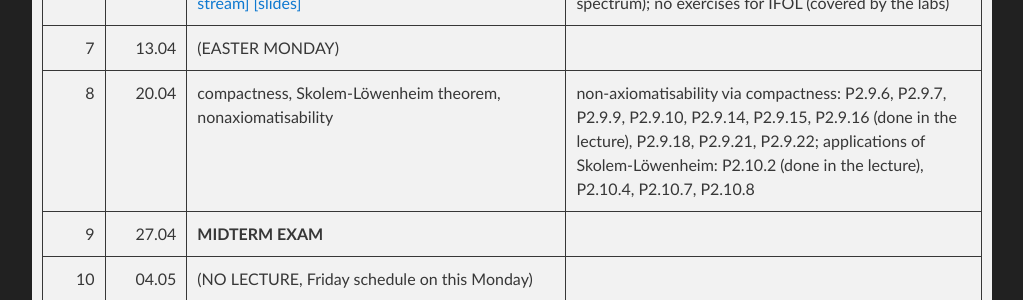
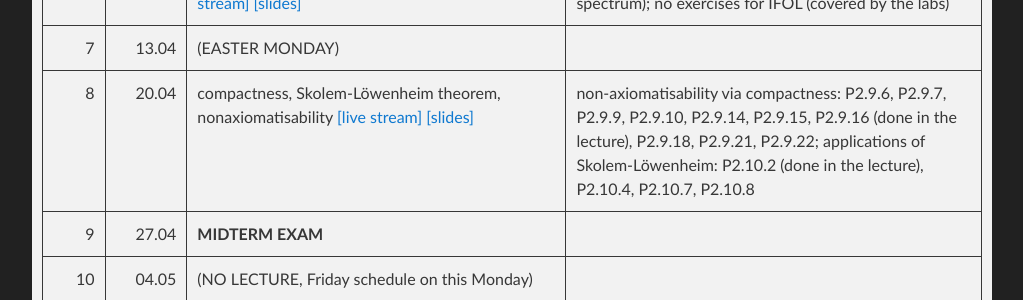
Before and after one commit to lclem/logic_course, a Jekyll site: the page built from docs/index.md, in a window 1280 px wide and 900 px high, scrolled down 2778 px. Shown: the part 153-453 px from the top of the window, without its empty margins (128-1151 px from the left). Built offline with Jekyll 4.4.1, drawn with Linux system fonts in a browser that asks for light colours; our own code applies the rules of GitHub Pages for plain Markdown files.

Commit message:
Update index.md

```diff
--- a/docs/index.md
+++ b/docs/index.md
@@ -65,7 +65,7 @@
 | 5 | 30.03 | Hilbert's proof system for first-order logic, soundness, completeness [[live stream]](https://youtu.be/i1Nl1XOGxZ0) [[slides]](slides/06-completeness_FO.pdf) | expressing properties in first-order logic: spectrum (P2.8.2-2.8.9) and its closure properties (P2.8.10-13); infiniteness (P2.3.4-7) |
 | 6 | 06.04 | intuitionistic first-order logic: tautology examples, natural deduction, dependent types, lambdaP1 calculus, Kripke models, negative translation [[live stream]](https://youtu.be/epzULiW39p8) [[slides]](slides/07-intuitionistic_FO.pdf) | more on spectrum: P2.8.15 (semilinear sets), P2.8.21-22 (spectra of existential and universal sentences), P2.8.29 (spectra are in NEXPTIME), P2.8.25-26 (counting spectrum); no exercises for IFOL (covered by the labs) |
 | 7 | 13.04 | (EASTER MONDAY) |
-| 8 | 20.04 | compactness, Skolem-Löwenheim theorem, nonaxiomatisability | non-axiomatisability via compactness: P2.9.6, P2.9.7, P2.9.9, P2.9.10, P2.9.14, P2.9.15, P2.9.16 (done in the lecture), P2.9.18, P2.9.21, P2.9.22; applications of Skolem-Löwenheim: P2.10.2 (done in the lecture), P2.10.4, P2.10.7, P2.10.8 |
+| 8 | 20.04 | compactness, Skolem-Löwenheim theorem, nonaxiomatisability [[live stream]](https://youtu.be/E4JnHcKoTvo) [[slides]](slides/08-compactness_and_SL.pdf) | non-axiomatisability via compactness: P2.9.6, P2.9.7, P2.9.9, P2.9.10, P2.9.14, P2.9.15, P2.9.16 (done in the lecture), P2.9.18, P2.9.21, P2.9.22; applications of Skolem-Löwenheim: P2.10.2 (done in the lecture), P2.10.4, P2.10.7, P2.10.8 |
 | 9 | 27.04 | **MIDTERM EXAM** | |
 | 10 | 04.05 | (NO LECTURE, Friday schedule on this Monday) | |
 | 11 | 11.05 | isomorphism, logical relations, Ehrenfeucht-Fraïssé games, inexpressibility | |
```
